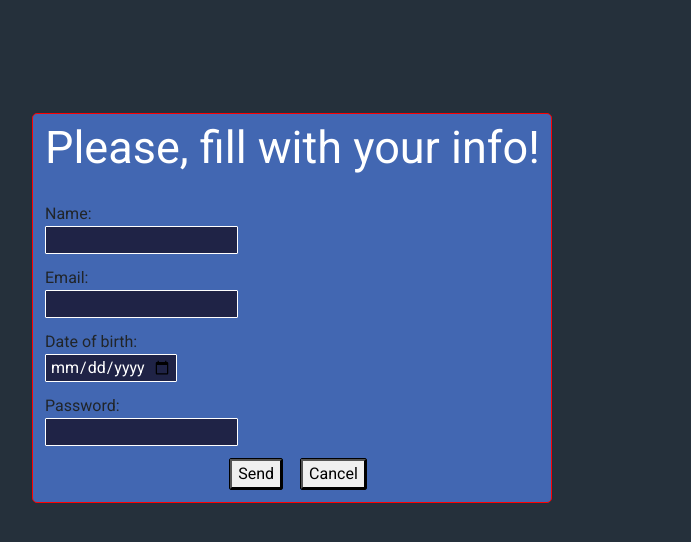
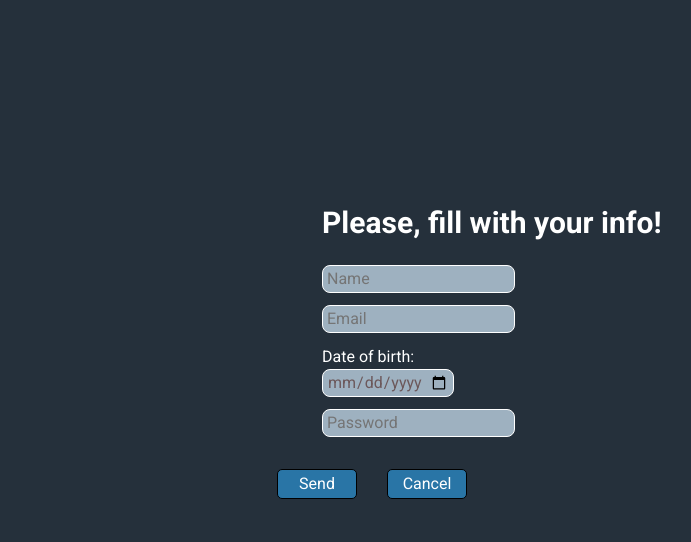
Before and after one commit to ValenzuelaH/nombrePendienteII-Front, a React (Create React App) app: page / in a window 1280 px wide. Both pictures are taken after a click on the button "Register here". Shown: the top 542 px of the page, without its empty margins (408-1099 px from the left). Built offline with nearby package versions, Linux system fonts and the light colour scheme.

Commit message:
refactor register sin logo

```diff
--- a/src/Register.css
+++ b/src/Register.css
@@ -1,30 +1,28 @@
 .Register-Container{
-    margin-top: 113px;
-    margin-left: 440px;
-    margin-right: 1200px;
-
-    border: 1px solid red;
-    width: 520px;
-
-    padding-left: 12px;
-    border-radius: 5px;
-    background-color: #4267b2;
+    margin-top: 200px;
+    margin-left: 600px;
     align-items: center;
-
 }
 
 .Info-Container{
-    font-size: 45px;
+    font-size: 30px;
     color: white;
     margin-bottom: 20px;
+    margin-left: 130px;
+    font-weight: bold;
 }
+
+.data-container{
+    margin-left: 130px;
+}
+
 .Generic-Input{
-    background-color: #1f2346;
-    color: #ffffff;
+    background-color: #9eb1c0;
+    color: #6c585a;
     padding-left: 4px;
     padding-right: 4px;
     border: 1px solid white;
-    border-radius: 1px;
+    border-radius: 8px;
     display: inline;
     margin-bottom: 12px;
 }
@@ -36,19 +34,33 @@
     display: flex;
     justify-content: center;
     margin-bottom: 12px;
+
+}
+.birth{
+    color:white;
 }
 
 .SendButton-container{
-    margin-right: 17px;
-    background-color: #37b97b;
-    color: #ffffff;
+    margin-top: 20px;
+    margin-right: 30px;
+    margin-left: 20px;
     border: 1px solid #000000;
-    border-radius: 2px;
+    border-radius: 5px;
+    color: white;
+    background-color: #2975a6;
+    width: 80px;
+    height: 30px;
 }
+
 .CancelButton-container{
-    background-color: firebrick;
+    margin-top: 20px;
+    margin-right: 340px;
     border: 1px solid #000000;
-    border-radius: 2px;
+    border-radius: 5px;
+    color: white;
+    background-color: #2975a6;
+    width: 80px;
+    height: 30px;
 }
 
 .Validation-Error{
--- a/src/Register.js
+++ b/src/Register.js
@@ -132,22 +132,17 @@ export default class Register extends React.Component{
                 <div className="Info-Container">
                     Please, fill with your info!
                 </div>
-                <div className="a">
-                    Name:
+                <div className="data-container">
+                <div>
+                    <input placeholder="Name" type="text" className="Generic-Input" onChange={this.setName} onBlur={this.validateName}/>
                 </div>
                 <div>
-                    <input type="text" className="Generic-Input" onChange={this.setName} onBlur={this.validateName}/>
-                </div>
-                <div>
-                    Email:
-                </div>
-                <div>
-                    <input type="text" className="Generic-Input" onChange={this.setEmail} onBlur={this.validateEmail}/>
+                    <input placeholder="Email" type="text" className="Generic-Input" onChange={this.setEmail} onBlur={this.validateEmail}/>
                     <span className="Validation-Error">
                         {this.state.emailError}
                     </span>
                 </div>
-                <div>
+                <div className="birth">
                     Date of birth:
                 </div>
                 <div>
@@ -155,22 +150,21 @@ export default class Register extends React.Component{
                            min="1920-01-01" max="2020-01-01" onChange={this.setDate}/>
                 </div>
                 <div>
-                    Password:
-                </div>
-                <div>
-                    <input type="password" className="Generic-Input" onChange={this.setpassword} onBlur={this.validatePassword}/>
+                    <input placeholder="Password" type="password" className="Generic-Input" onChange={this.setpassword} onBlur={this.validatePassword}/>
                     <span className="Validation-Error">
                         {this.state.passwordError}
                     </span>
                 </div>
+                </div>
                 <div className="Button-container">
-                    <div className="SendButton-container">
-                        <button onClick={this.sendForm}>Send</button>
+                    <div>
+                        <button className="SendButton-container" onClick={this.sendForm}>Send</button>
                     </div>
-                    <div className="CancelButton-container">
-                        <button onClick={this.props.changeLogin}>Cancel</button>
+                    <div>
+                        <button className="CancelButton-container" onClick={this.props.changeLogin}>Cancel</button>
                     </div>
                 </div>
+
                 <div className="Error">
                     {this.state.errormessage}
                 </div>
```
